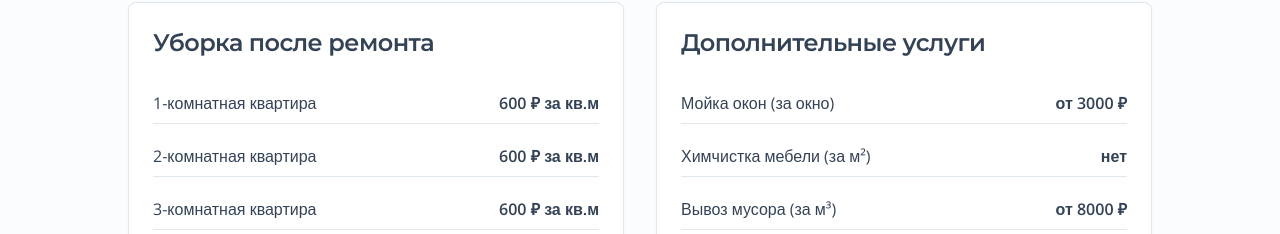
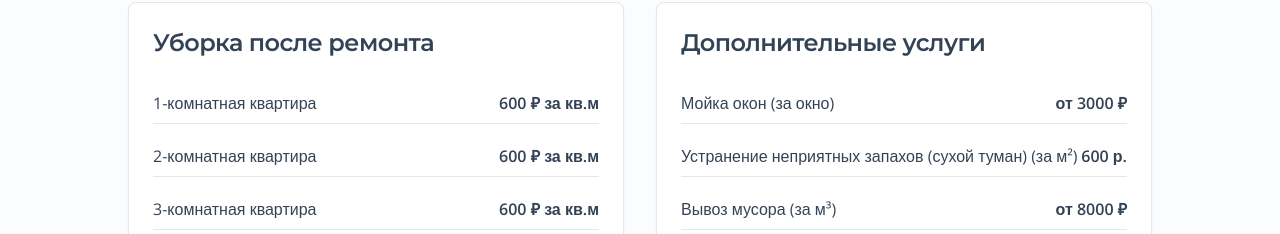
Before and after one commit to pr-poehali-dev/cleaning-services-portal, a React (Vite) app: page / in a window 1280 px wide. Shown: the part 1847-2081 px from the top of the page. Built offline with nearby package versions, Linux system fonts and the light colour scheme.

Commit message:
feat: обновление компонентов

```diff
--- a/src/pages/Index.tsx
+++ b/src/pages/Index.tsx
@@ -218,8 +218,8 @@ const Index = () => {
                   <span className="font-semibold">от 3000 ₽</span>
                 </div>
                 <div className="flex justify-between items-center py-2 border-b">
-                  <span>Химчистка мебели (за м²)</span>
-                  <span className="font-semibold">нет</span>
+                  <span>Устранение неприятных запахов (сухой туман) (за м²)</span>
+                  <span className="font-semibold">600 р.</span>
                 </div>
                 <div className="flex justify-between items-center py-2 border-b">
                   <span>Вывоз мусора (за м³)</span>
```
